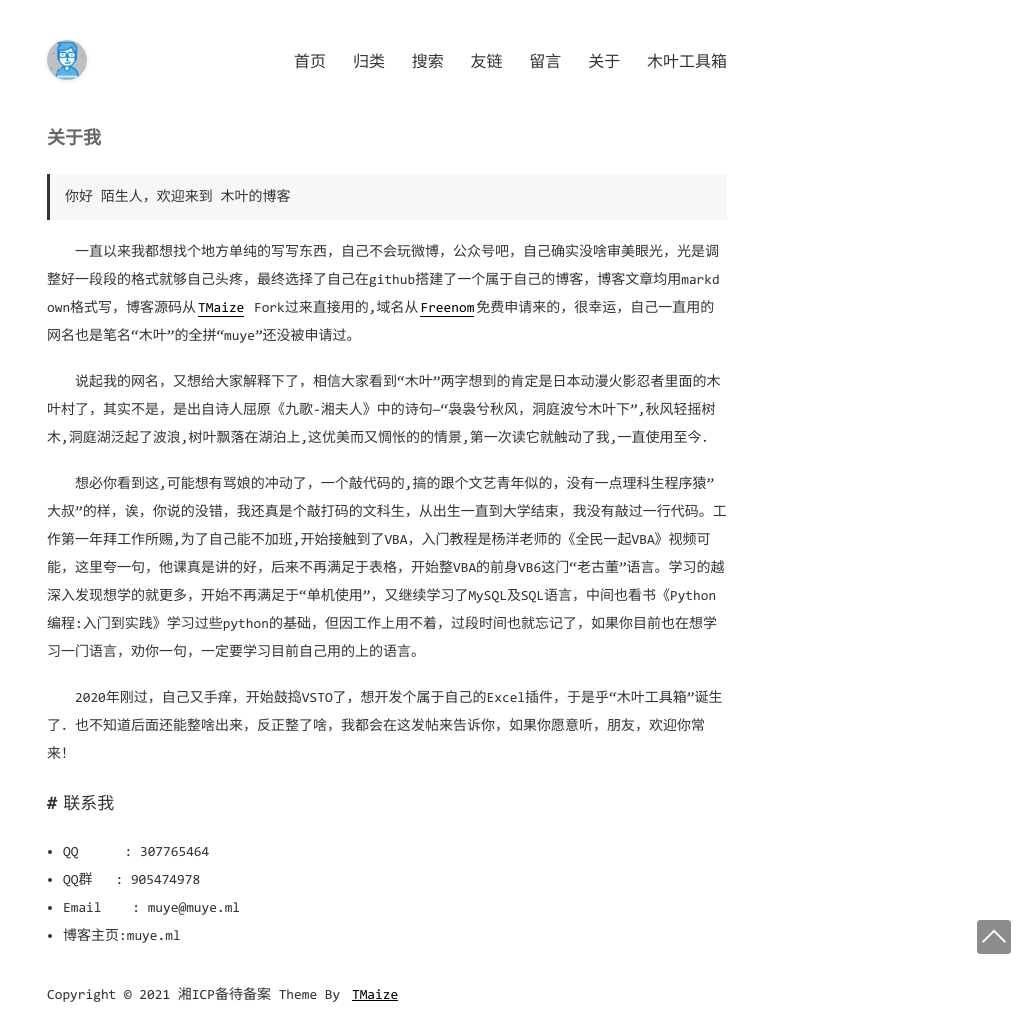
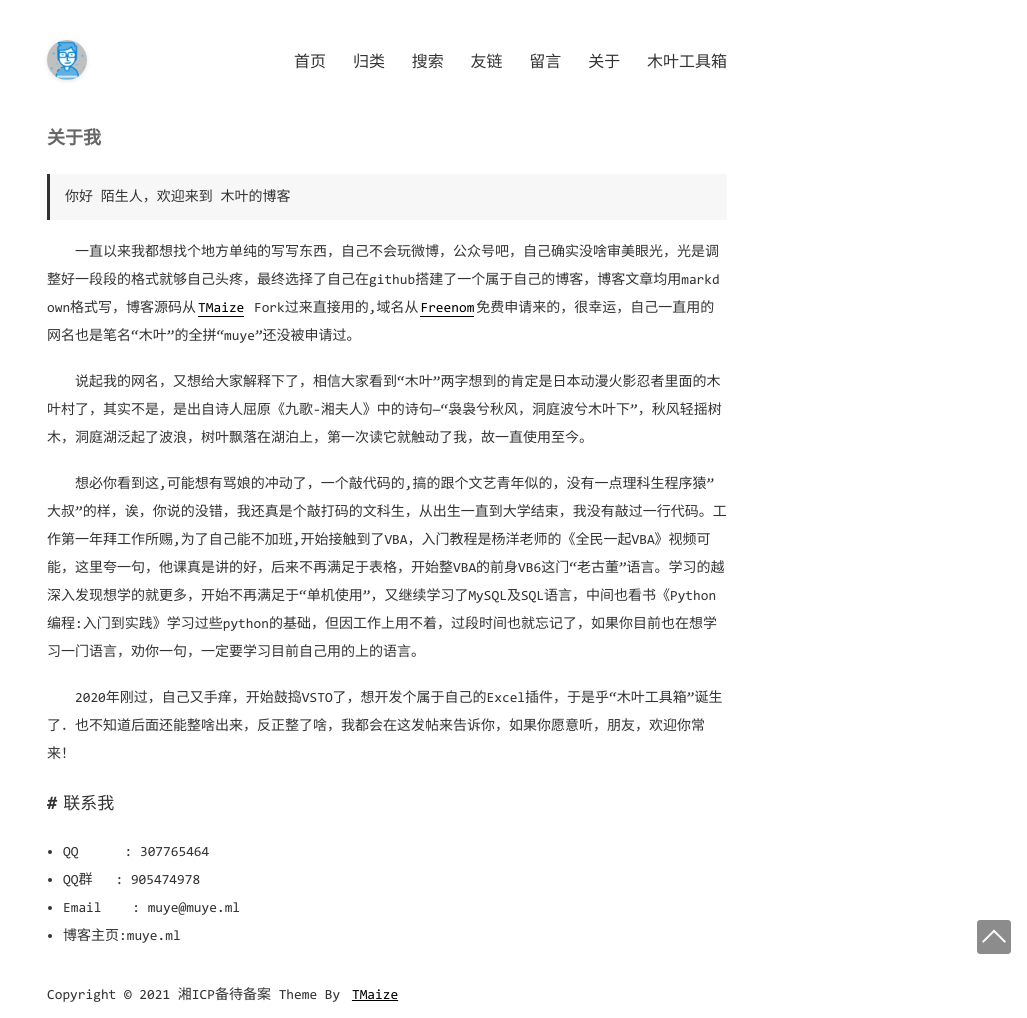
Before and after one commit to muyetools/blog, a Jekyll site: the page built from pages/about.md, in a window 1280 px wide. Shown: the whole page, without its empty margins (253-1280 px from the left). Built offline with Jekyll 4.4.1, drawn with Linux system fonts in a browser that asks for light colours; comment, search, counter and statistics services are not loaded.

Commit message:
no message

```diff
--- a/pages/about.md
+++ b/pages/about.md
@@ -7,7 +7,7 @@ title: 关于我
 
 　　一直以来我都想找个地方单纯的写写东西，自己不会玩微博，公众号吧，自己确实没啥审美眼光，光是调整好一段段的格式就够自己头疼，最终选择了自己在github搭建了一个属于自己的博客，博客文章均用markdown格式写，博客源码从[TMaize](https://github.com/TMaize/tmaize-blog) Fork过来直接用的,域名从[Freenom](https://my.freenom.com/)免费申请来的，很幸运，自己一直用的网名也是笔名“木叶”的全拼“muye”还没被申请过。
 
-　　说起我的网名，又想给大家解释下了，相信大家看到“木叶”两字想到的肯定是日本动漫火影忍者里面的木叶村了，其实不是，是出自诗人屈原《九歌-湘夫人》中的诗句—“袅袅兮秋风，洞庭波兮木叶下",秋风轻摇树木,洞庭湖泛起了波浪,树叶飘落在湖泊上,这优美而又惆怅的的情景,第一次读它就触动了我,一直使用至今．
+　　说起我的网名，又想给大家解释下了，相信大家看到“木叶”两字想到的肯定是日本动漫火影忍者里面的木叶村了，其实不是，是出自诗人屈原《九歌-湘夫人》中的诗句—“袅袅兮秋风，洞庭波兮木叶下"，秋风轻摇树木，洞庭湖泛起了波浪，树叶飘落在湖泊上，第一次读它就触动了我，故一直使用至今。
 
 　　想必你看到这,可能想有骂娘的冲动了，一个敲代码的,搞的跟个文艺青年似的，没有一点理科生程序猿"大叔"的样，诶，你说的没错，我还真是个敲打码的文科生，从出生一直到大学结束，我没有敲过一行代码。工作第一年拜工作所赐,为了自己能不加班,开始接触到了VBA，入门教程是杨洋老师的《全民一起VBA》视频可能，这里夸一句，他课真是讲的好，后来不再满足于表格，开始整VBA的前身VB6这门“老古董”语言。学习的越深入发现想学的就更多，开始不再满足于“单机使用”，又继续学习了MySQL及SQL语言，中间也看书《Python编程:入门到实践》学习过些python的基础，但因工作上用不着，过段时间也就忘记了，如果你目前也在想学习一门语言，劝你一句，一定要学习目前自己用的上的语言。
 
```
